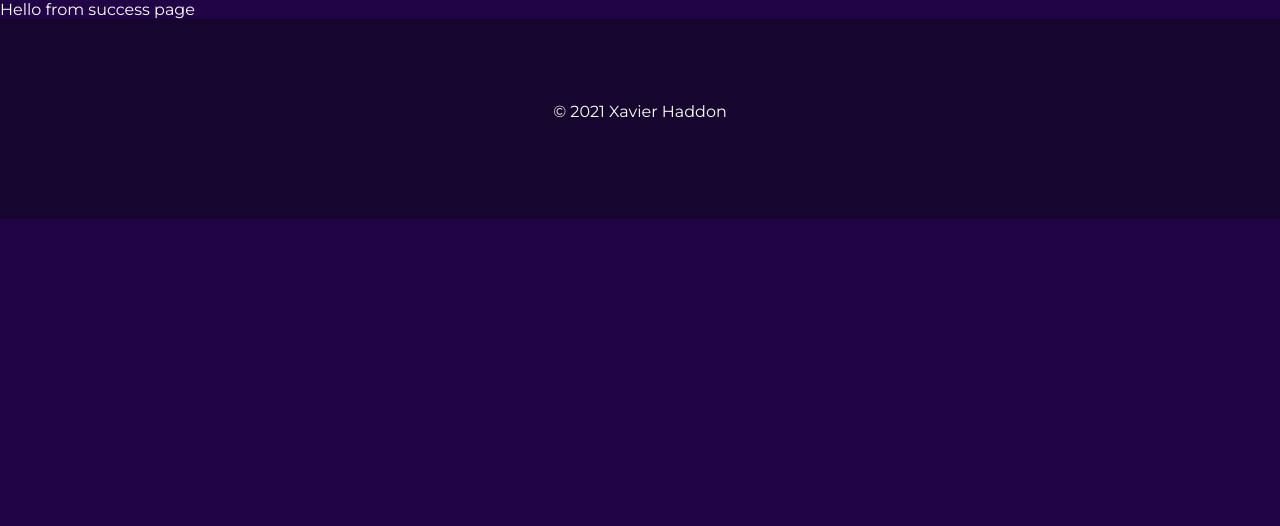
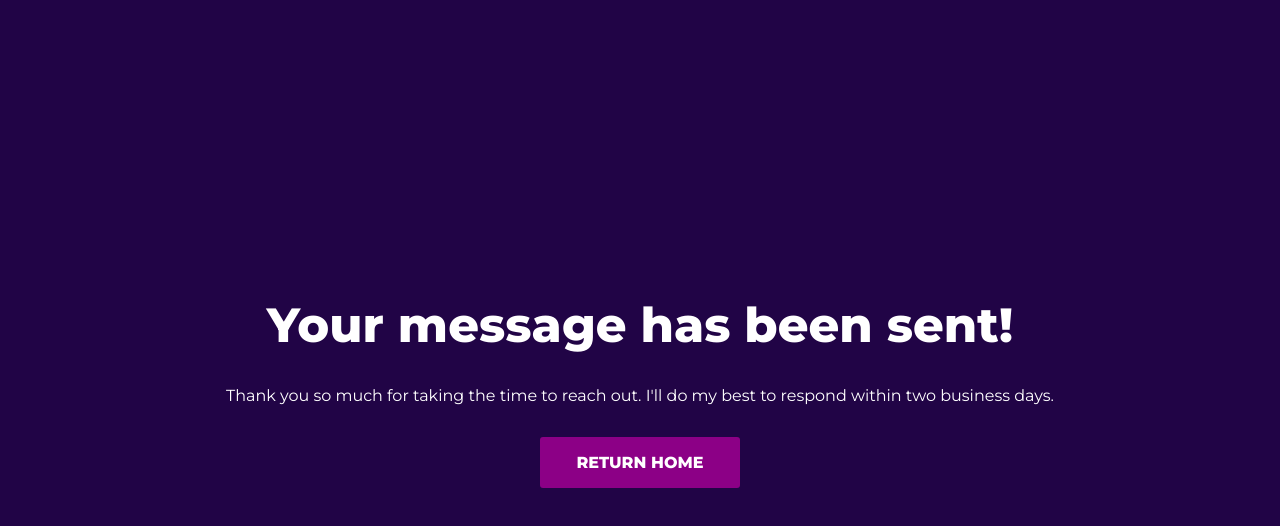
Before and after one commit to xavierbellhaddon/developer-portfolio-site, a plain HTML site: page success.html in a window 1280 px wide. Drawn offline with Linux system fonts and the light colour scheme.

Commit message:
styled success page

```diff
--- a/styles.css
+++ b/styles.css
@@ -19,12 +19,13 @@ body {
     color: #fff;
     font-family: "Montserrat", sans-serif;
     font-size: 1.6rem;
+    height: 100%;
+    overflow-x: hidden;
 }
 
-/* html, */
-body {
-    height: 100%;
-    overflow-x: hidden;
+html, body {
+    min-height: 100vh;
+    min-width: 100%;
 }
 
 h1 {
@@ -303,19 +304,25 @@ section {
 .index-contact__text {
     font-size: 1.5rem;
     margin-bottom: 3.2rem;
-    max-width: 60rem;
     text-align: center;
 }
 
 .index-contact__button {
+    width: 15rem;
+}
+
+.index-contact__button, .success__button {
     align-items: center;
     display: flex;
     justify-content: center;
     text-decoration: none;
-    width: 15rem;
 }
 
-.index-contact__button, .main-contact__button {
+.main-contact__button, .success__button {
+    margin-bottom: 1.6rem;
+}
+
+.index-contact__button, .main-contact__button, .success__button {
     align-self: center;
     background-color: #8C0086;
     border: none;
@@ -329,7 +336,7 @@ section {
     transition: background-color 0.5s ease-in;
 }
 
-.index-contact__button:hover, .main-contact__button:hover {
+.index-contact__button:hover, .main-contact__button:hover, .success__button:hover {
     background-color: #a7159f;
     transition: background-color 0.5s ease-in;
 }
@@ -380,7 +387,28 @@ section {
 
 .main-contact__button {
     width: 100%;
-    margin-bottom: 1.6rem;
+}
+
+.success {
+    display: flex;
+    flex-direction: column;
+    justify-content: center;
+    height: 100vh;
+}
+
+.success__inner-container {
+    display: flex;
+    flex-direction: column;
+    align-items: center;
+}
+
+.success__button {
+    width: 20rem;
+}
+
+.success__title, .success__text {
+    text-align: center;
+    margin-bottom: 3.2rem;
 }
 
 .footer {
--- a/success.html
+++ b/success.html
@@ -17,10 +17,16 @@
     />
   </head>
   <body>
-      <p>Hello from success page</p>
-    <footer class="footer">
-      <p class="footer__copyright">© 2021 Xavier Haddon</p>
-    </footer>
+      <section class="success">
+          <div class="success__inner-container">
+              <h2 class="success__title">Your message has been sent!</h2>
+              <p class="success__text">
+                Thank you so much for taking the time to reach out. I'll do my best to
+                respond within two business days.
+              </p>
+              <a type="button" href="index.html" class="success__button">Return Home</a>
+          </div>
+      </section>
     <script src="app.js"></script>
   </body>
 </html>
```
Also changed, not shown: contact.html (+1 -1 lines).
